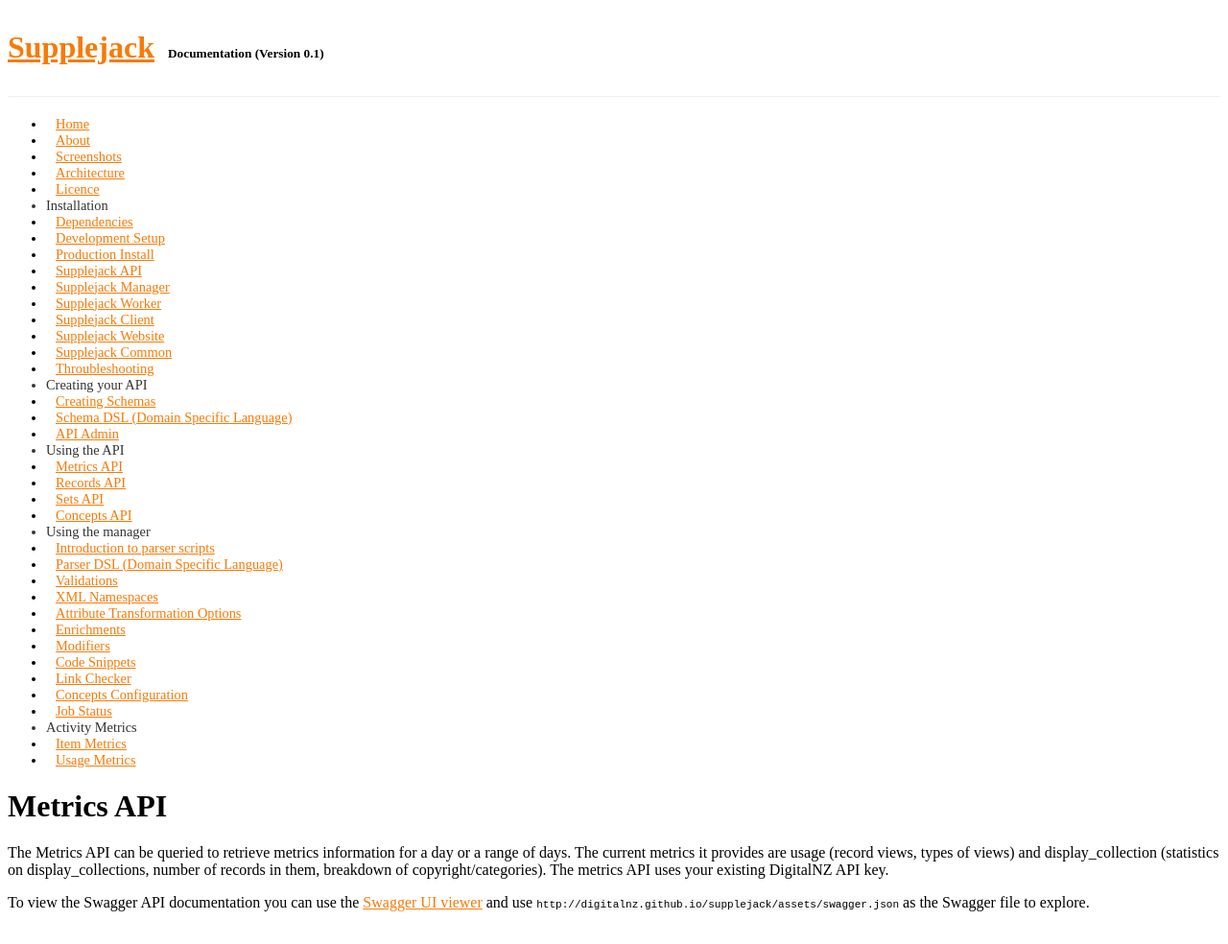
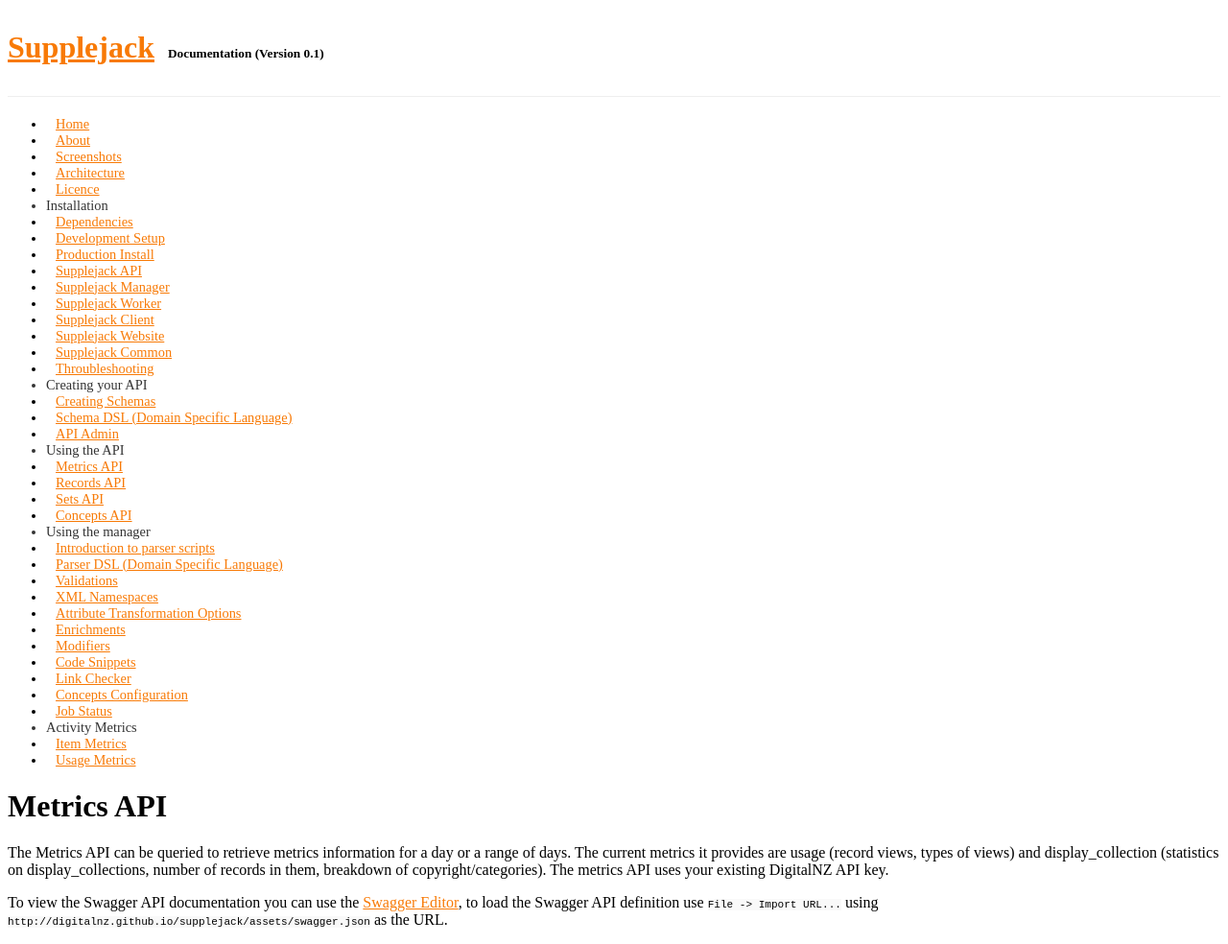
Before and after one commit to DigitalNZ/supplejack, a Jekyll site: the page built from _posts/2015-09-16-metrics-api.md, in a window 1280 px wide. Shown: the whole page at 96% size. Built offline with Jekyll 4.4.1, drawn with Linux system fonts in a browser that asks for light colours; Markdown is read by kramdown in place of the engine named in the settings; a style sheet for code colours, icons or effects is not loaded.

Commit message:
Link to Swagger Editor instead of Swagger UI viewer because UI viewer is having a 503 error

```diff
--- a/_posts/2015-09-16-metrics-api.md
+++ b/_posts/2015-09-16-metrics-api.md
@@ -7,4 +7,5 @@
 
 The Metrics API can be queried to retrieve metrics information for a day or a range of days. The current metrics it provides are usage (record views, types of views) and display_collection (statistics on display\_collections, number of records in them, breakdown of copyright/categories). The metrics API uses your existing DigitalNZ API key.
 
-To view the Swagger API documentation you can use the [Swagger UI viewer](http://petstore.swagger.io/) and use `http://digitalnz.github.io/supplejack/assets/swagger.json` as the Swagger file to explore.
+To view the Swagger API documentation you can use the [Swagger Editor](http://editor.swagger.io), to load the Swagger API definition use `File -> Import URL...` using
+`http://digitalnz.github.io/supplejack/assets/swagger.json` as the URL.
```
